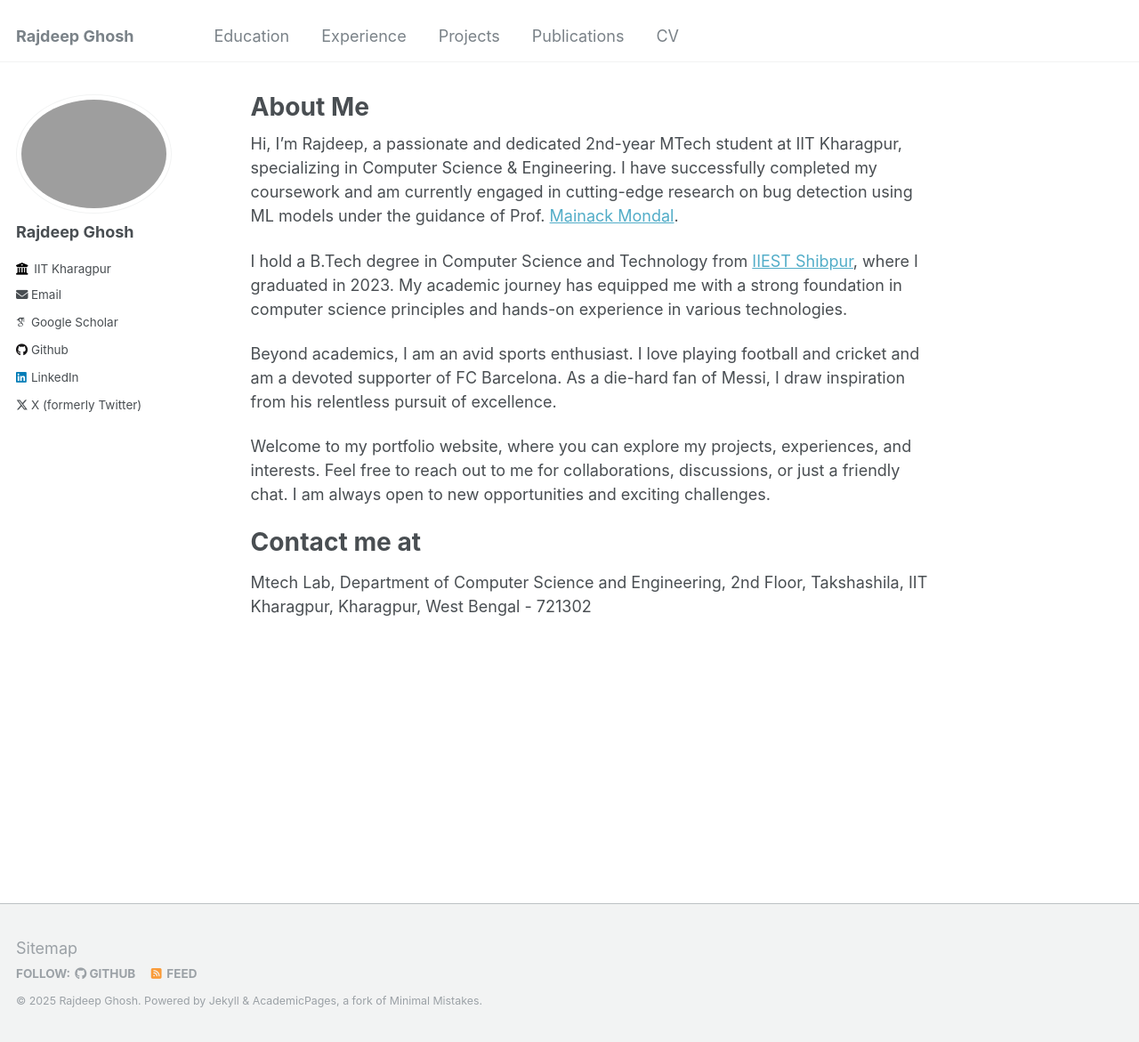
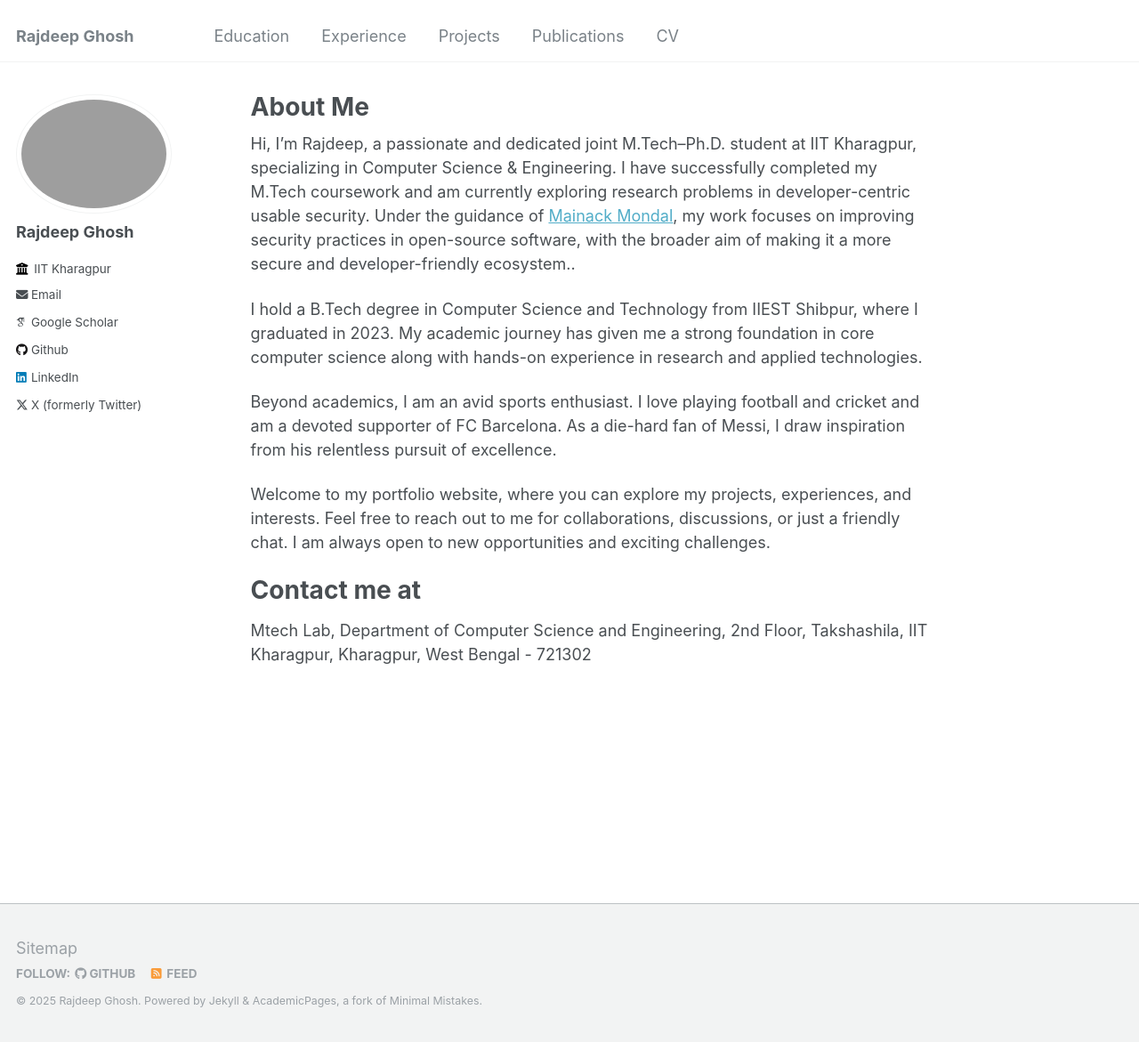
Before and after one commit to Rajdeep-G/Rajdeep-G.github.io, a Jekyll site: the page built from _pages/about.md, in a window 1280 px wide and 1171 px high. Shown: the whole window at 89% size. Built offline with Jekyll 4.4.1, drawn with Linux system fonts in a browser that asks for light colours; some web fonts are replaced.

Commit message:
Update about.md
upd-profile page

```diff
--- a/_pages/about.md
+++ b/_pages/about.md
@@ -9,10 +9,11 @@ redirect_from:
 ---
 
 
-Hi, I'm Rajdeep, a passionate and dedicated 2nd-year MTech student at IIT Kharagpur, specializing in Computer Science & Engineering. I have successfully completed my coursework and am currently engaged in cutting-edge research on bug detection using ML models under the guidance of Prof. [Mainack Mondal](https://cse.iitkgp.ac.in/~mainack/).
+Hi, I'm Rajdeep, a passionate and dedicated joint M.Tech–Ph.D. student at IIT Kharagpur, specializing in Computer Science & Engineering. I have successfully completed my M.Tech coursework and am currently exploring research problems in developer-centric usable security. Under the guidance of [Mainack Mondal](https://cse.iitkgp.ac.in/~mainack/), my work focuses on improving security practices in open-source software, with the broader aim of making it a more secure and developer-friendly ecosystem..
 
 
-I hold a B.Tech degree in Computer Science and Technology from [IIEST Shibpur]((https://www.iiests.ac.in/)), where I graduated in 2023. My academic journey has equipped me with a strong foundation in computer science principles and hands-on experience in various technologies.
+I hold a B.Tech degree in Computer Science and Technology from IIEST Shibpur, where I graduated in 2023. My academic journey has given me a strong foundation in core computer science along with hands-on experience in research and applied technologies.
+
 
 Beyond academics, I am an avid sports enthusiast. I love playing football and cricket and am a devoted supporter of FC Barcelona. As a die-hard fan of Messi, I draw inspiration from his relentless pursuit of excellence.
 
```
